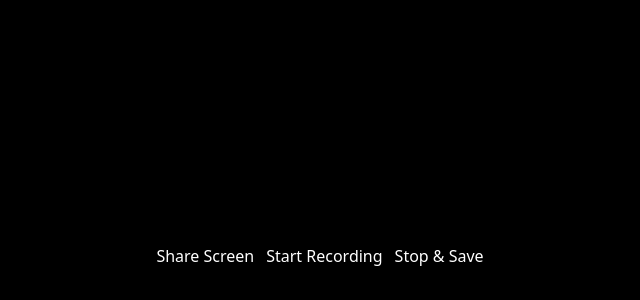
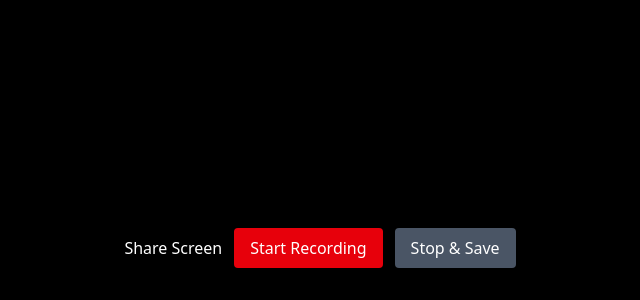
Before and after one commit to emf-000/VoIP, a Next.js app in the folder frontend/: page /room/1 in a window 1280 px wide. Shown: the part 532-832 px from the top of the page, without its empty margins (320-960 px from the left). Built offline with nearby package versions, Linux system fonts and the light colour scheme; no server answers.

Commit message:
update recording

```diff
--- a/frontend/src/components/VideoCall.tsx
+++ b/frontend/src/components/VideoCall.tsx
@@ -38,15 +38,14 @@ export default function VideoCall({ roomId }: { roomId: string }) {
 
   const [remoteReady, setRemoteReady] = useState(false);
   const [isRecording, setIsRecording] = useState(false);
+  const [recordSeconds, setRecordSeconds] = useState(0);
+
+  const timerRef = useRef<NodeJS.Timeout | null>(null);
 
   // ================= WEBRTC =================
   useEffect(() => {
-    if (!roomId) {
-      console.error("roomId is empty");
-      return;
-    }
+    if (!roomId) return;
 
-    console.log("Joining room:", roomId);
     socket.emit("join-room", roomId);
 
     socket.on("role", ({ initiator }) => {
@@ -74,10 +73,7 @@ export default function VideoCall({ roomId }: { roomId: string }) {
 
         peer.current.onicecandidate = (event) => {
           if (event.candidate) {
-            socket.emit("ice-candidate", {
-              roomId,
-              candidate: event.candidate,
-            });
+            socket.emit("ice-candidate", { roomId, candidate: event.candidate });
           }
         };
       });
@@ -187,8 +183,10 @@ export default function VideoCall({ roomId }: { roomId: string }) {
     recordedChunks.current = [];
 
     mediaRecorder.current = new MediaRecorder(finalStream);
-    mediaRecorder.current.ondataavailable = (e) =>
-      recordedChunks.current.push(e.data);
+
+    mediaRecorder.current.ondataavailable = (e) => {
+      if (e.data.size > 0) recordedChunks.current.push(e.data);
+    };
 
     mediaRecorder.current.onstop = () => {
       const blob = new Blob(recordedChunks.current, { type: "video/webm" });
@@ -197,18 +195,34 @@ export default function VideoCall({ roomId }: { roomId: string }) {
       a.href = url;
       a.download = "recording.webm";
       a.click();
+
       setIsRecording(false);
+      setRecordSeconds(0);
+      if (timerRef.current) clearInterval(timerRef.current);
     };
 
     mediaRecorder.current.start();
     setIsRecording(true);
+
+    timerRef.current = setInterval(() => {
+      setRecordSeconds((s) => s + 1);
+    }, 1000);
   };
 
-  const stopRecording = () => mediaRecorder.current?.stop();
+  const stopRecording = () => {
+    mediaRecorder.current?.stop();
+  };
 
   // ================= UI =================
   return (
     <div className="min-h-screen bg-black text-white flex flex-col p-4">
+      {isRecording && (
+        <div className="flex items-center justify-center gap-2 text-red-500 font-semibold mb-2">
+          <span className="animate-pulse text-2xl">●</span>
+          Recording… {recordSeconds}s
+        </div>
+      )}
+
       <div className="flex-1 grid grid-cols-1 sm:grid-cols-2 gap-3">
         <video ref={localVideo} autoPlay muted playsInline className="rounded" />
         <video ref={remoteVideo} autoPlay playsInline className="rounded" />
@@ -216,10 +230,24 @@ export default function VideoCall({ roomId }: { roomId: string }) {
 
       <div className="flex gap-3 justify-center mt-4">
         <button onClick={startScreenShare}>Share Screen</button>
-        <button onClick={startRecording} disabled={!remoteReady || isRecording}>
-          Start Recording
+
+        <button
+          onClick={startRecording}
+          disabled={!remoteReady || isRecording}
+          className={`px-4 py-2 rounded ${
+            isRecording
+              ? "bg-red-800 cursor-not-allowed"
+              : "bg-red-600 hover:bg-red-700"
+          }`}
+        >
+          {isRecording ? "Recording…" : "Start Recording"}
         </button>
-        <button onClick={stopRecording} disabled={!isRecording}>
+
+        <button
+          onClick={stopRecording}
+          disabled={!isRecording}
+          className="px-4 py-2 bg-blue-600 hover:bg-blue-700 rounded disabled:bg-gray-600"
+        >
           Stop & Save
         </button>
       </div>
```
